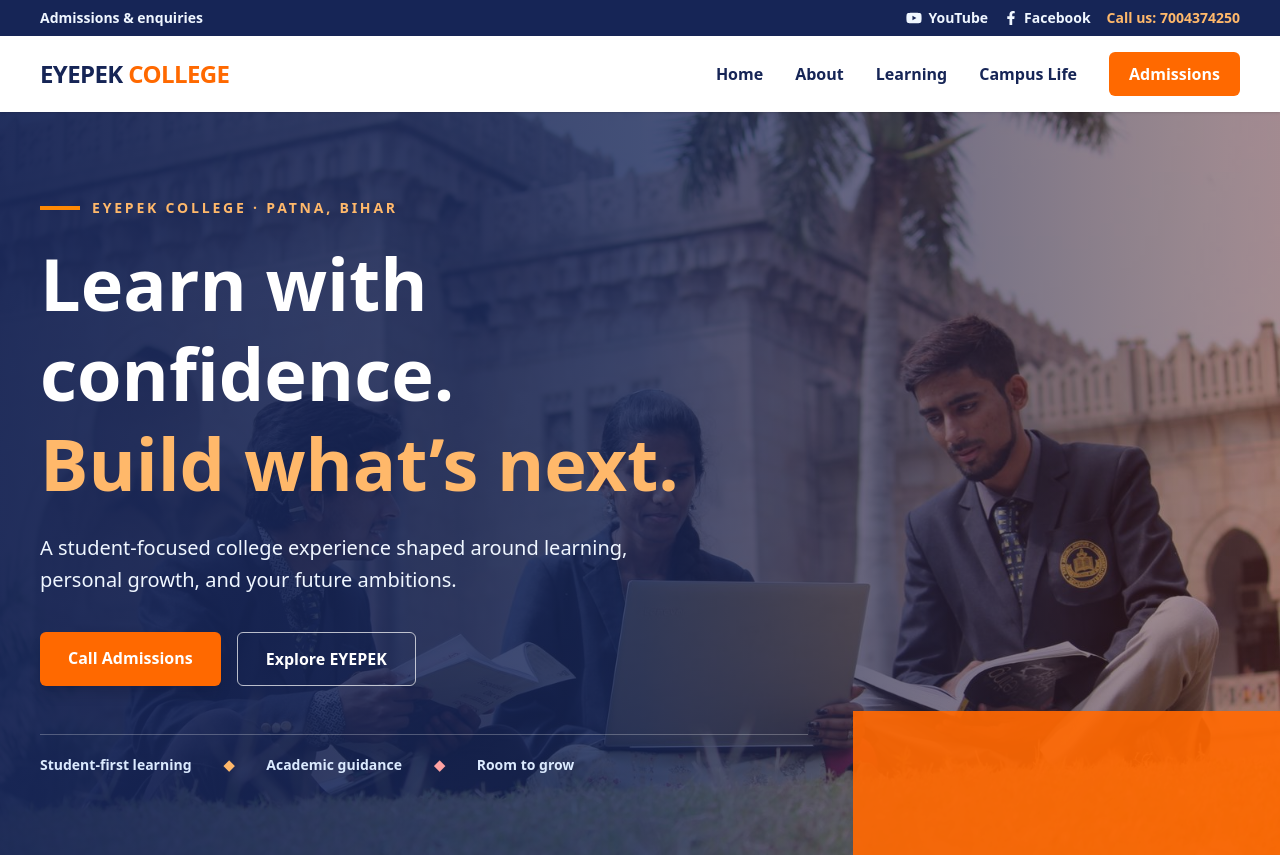
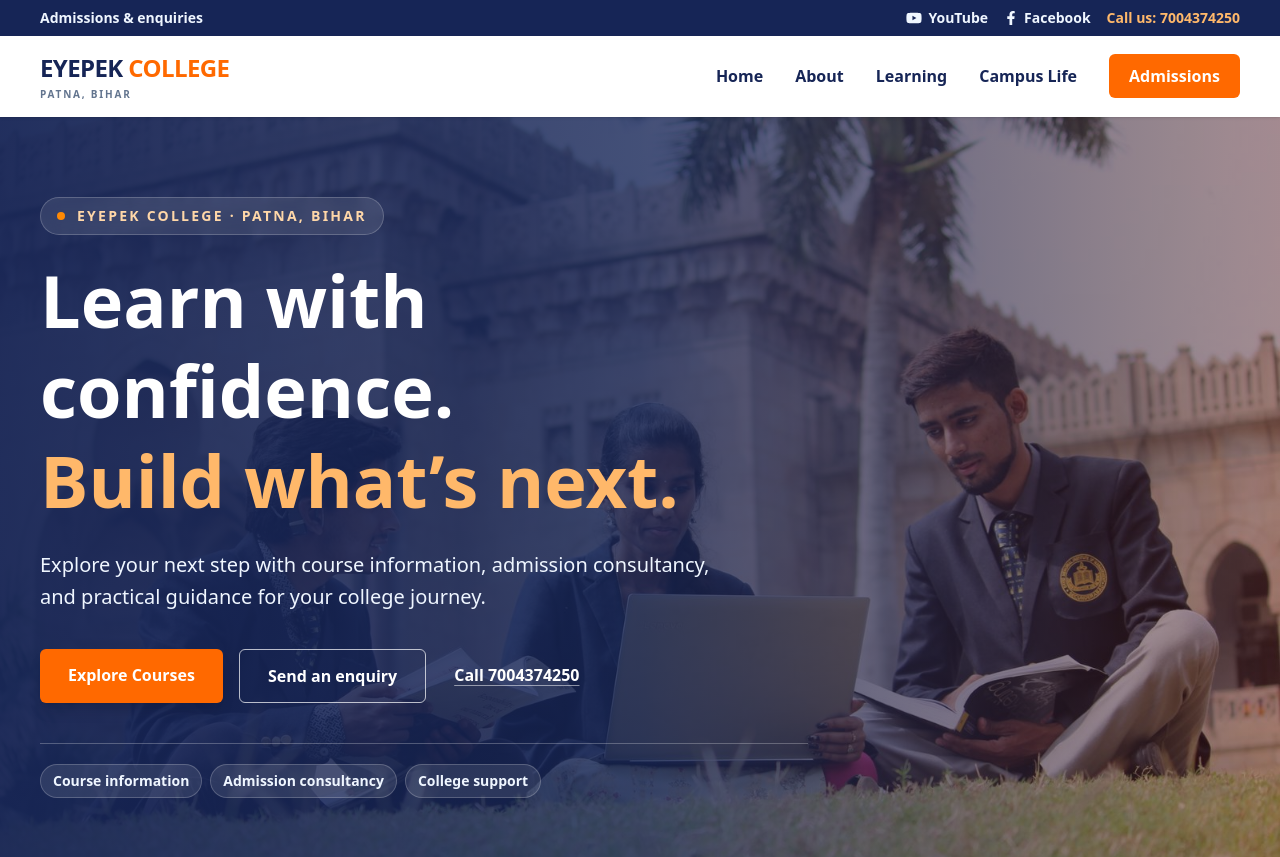
Before and after one commit to eyepek/EYEPEK, a React (Vite) app: page / in a window 1280 px wide. Shown: the top 857 px of the page. Built offline with nearby package versions, Linux system fonts and the light colour scheme.

Commit message:
Polish college homepage and navigation

```diff
--- a/index.html
+++ b/index.html
@@ -3,7 +3,11 @@
   <head>
     <meta charset="UTF-8" />
     <meta name="viewport" content="width=device-width, initial-scale=1.0" />
-    <meta name="description" content="EYEPEK College supports learners through student-focused learning and personal growth." />
+    <meta name="description" content="Explore EYEPEK College in Patna, Bihar. Get course information, admission consultancy, document guidance, and college affiliation support." />
+    <meta name="theme-color" content="#172554" />
+    <meta property="og:title" content="EYEPEK College | Patna, Bihar" />
+    <meta property="og:description" content="Course information, admission consultancy, document guidance, and college affiliation support." />
+    <meta property="og:type" content="website" />
     <title>EYEPEK COLLEGE</title>
   </head>
   <body>
--- a/src/components/NavBar.jsx
+++ b/src/components/NavBar.jsx
@@ -8,7 +8,7 @@ const NavBar = () => {
   const closeMenu = () => setIsOpen(false);
 
   return (
-    <header className='relative z-50 bg-white shadow-sm'>
+    <header className='sticky top-0 z-50 bg-white shadow-sm'>
       <div className='bg-blue-950 px-6 py-2 text-xs font-semibold text-blue-50 md:px-10 md:text-sm'>
         <div className='mx-auto flex max-w-7xl flex-wrap items-center justify-between gap-x-4 gap-y-2'>
           <span>Admissions &amp; enquiries</span>
@@ -24,13 +24,14 @@ const NavBar = () => {
         </div>
       </div>
       <div className='mx-auto flex max-w-7xl items-center justify-between px-6 py-4 md:px-10'>
-        <Link to='/' onClick={closeMenu} className='text-xl font-black tracking-tight text-blue-950 md:text-2xl'>
-          EYEPEK <span className='text-orange-500'>COLLEGE</span>
+        <Link to='/' onClick={closeMenu} className='leading-tight text-blue-950'>
+          <span className='block text-lg font-black tracking-tight sm:text-xl md:text-2xl'>EYEPEK <span className='text-orange-500'>COLLEGE</span></span>
+          <span className='mt-1 block text-[10px] font-bold uppercase tracking-[0.18em] text-slate-500'>Patna, Bihar</span>
         </Link>
-        <button type='button' aria-label='Toggle navigation' aria-expanded={isOpen} onClick={() => setIsOpen(!isOpen)} className='rounded-md p-2 text-blue-950 md:hidden'>
+        <button type='button' aria-label={isOpen ? 'Close navigation' : 'Open navigation'} aria-controls='primary-navigation' aria-expanded={isOpen} onClick={() => setIsOpen(!isOpen)} className='rounded-md p-2 text-blue-950 md:hidden'>
           <IoMdMenu className='h-8 w-8' />
         </button>
-        <nav className={`${isOpen ? 'flex' : 'hidden'} absolute left-0 top-full w-full flex-col gap-5 border-t border-slate-100 bg-white px-6 py-5 font-semibold text-blue-950 shadow-lg md:static md:flex md:w-auto md:flex-row md:items-center md:gap-8 md:border-0 md:bg-transparent md:p-0 md:shadow-none`}>
+        <nav id='primary-navigation' className={`${isOpen ? 'flex' : 'hidden'} absolute left-0 top-full w-full flex-col gap-5 border-t border-slate-100 bg-white px-6 py-5 font-semibold text-blue-950 shadow-lg md:static md:flex md:w-auto md:flex-row md:items-center md:gap-8 md:border-0 md:bg-transparent md:p-0 md:shadow-none`}>
           <Link to='/' onClick={closeMenu} className='hover:text-red-600'>Home</Link>
           <a href='/#about' onClick={closeMenu} className='hover:text-red-600'>About</a>
           <a href='/#learning' onClick={closeMenu} className='hover:text-red-600'>Learning</a>
--- a/src/pages/HomePage.jsx
+++ b/src/pages/HomePage.jsx
@@ -64,28 +64,28 @@ const HomePage = () => (
       <div className='absolute inset-0 -z-10 bg-gradient-to-r from-blue-950/95 via-blue-950/80 to-red-950/45' />
       <div className='mx-auto flex min-h-[610px] max-w-7xl items-center px-6 py-20 md:min-h-[680px] md:px-10'>
         <div className='max-w-3xl'>
-          <p className='mb-5 inline-flex items-center gap-3 text-sm font-bold uppercase tracking-[0.2em] text-orange-300'>
-            <span className='h-1 w-10 bg-orange-400' /> EYEPEK COLLEGE · PATNA, BIHAR
+          <p className='mb-5 inline-flex items-center gap-3 rounded-full border border-white/20 bg-white/10 px-4 py-2 text-xs font-bold uppercase tracking-[0.16em] text-orange-200 backdrop-blur-sm sm:text-sm'>
+            <span className='h-2 w-2 rounded-full bg-orange-400' /> EYEPEK COLLEGE · PATNA, BIHAR
           </p>
           <h1 className='text-4xl font-black leading-tight sm:text-5xl md:text-7xl'>
             Learn with confidence.<br />
             <span className='text-orange-300'>Build what’s next.</span>
           </h1>
           <p className='mt-6 max-w-2xl text-lg leading-8 text-blue-50 md:text-xl'>
-            A student-focused college experience shaped around learning, personal growth, and your future ambitions.
+            Explore your next step with course information, admission consultancy, and practical guidance for your college journey.
           </p>
           <div className='mt-9 flex flex-wrap gap-4'>
-            <a href='tel:7004374250' className='rounded-md bg-orange-500 px-7 py-3.5 font-bold text-white shadow-lg transition hover:bg-orange-400'>Call Admissions</a>
-            <a href='#learning' className='rounded-md border border-white/70 px-7 py-3.5 font-bold text-white transition hover:bg-white hover:text-blue-950'>Explore EYEPEK</a>
+            <a href='#admissions' className='rounded-md bg-orange-500 px-7 py-3.5 font-bold text-white shadow-lg transition hover:bg-orange-400'>Explore Courses</a>
+            <a href='/contact' className='rounded-md border border-white/70 px-7 py-3.5 font-bold text-white transition hover:bg-white hover:text-blue-950'>Send an enquiry</a>
+            <a href='tel:7004374250' className='rounded-md px-3 py-3.5 font-bold text-white underline decoration-white/50 underline-offset-4 transition hover:text-orange-200'>Call 7004374250</a>
           </div>
-          <div className='mt-12 flex flex-wrap items-center gap-x-8 gap-y-3 border-t border-white/25 pt-5 text-sm font-semibold text-blue-100'>
-            <span>Student-first learning</span><span className='text-orange-300'>◆</span>
-            <span>Academic guidance</span><span className='text-red-300'>◆</span>
-            <span>Room to grow</span>
+          <div className='mt-10 flex flex-wrap gap-2 border-t border-white/25 pt-5 text-sm font-semibold text-blue-50'>
+            <span className='rounded-full border border-white/20 bg-white/10 px-3 py-1.5'>Course information</span>
+            <span className='rounded-full border border-white/20 bg-white/10 px-3 py-1.5'>Admission consultancy</span>
+            <span className='rounded-full border border-white/20 bg-white/10 px-3 py-1.5'>College support</span>
           </div>
         </div>
       </div>
-      <div className='absolute bottom-0 right-0 hidden h-36 w-1/3 bg-orange-500/90 md:block' />
     </section>
 
     <section id='learning' className='mx-auto max-w-7xl px-6 py-20 md:px-10 md:py-24'>
```
